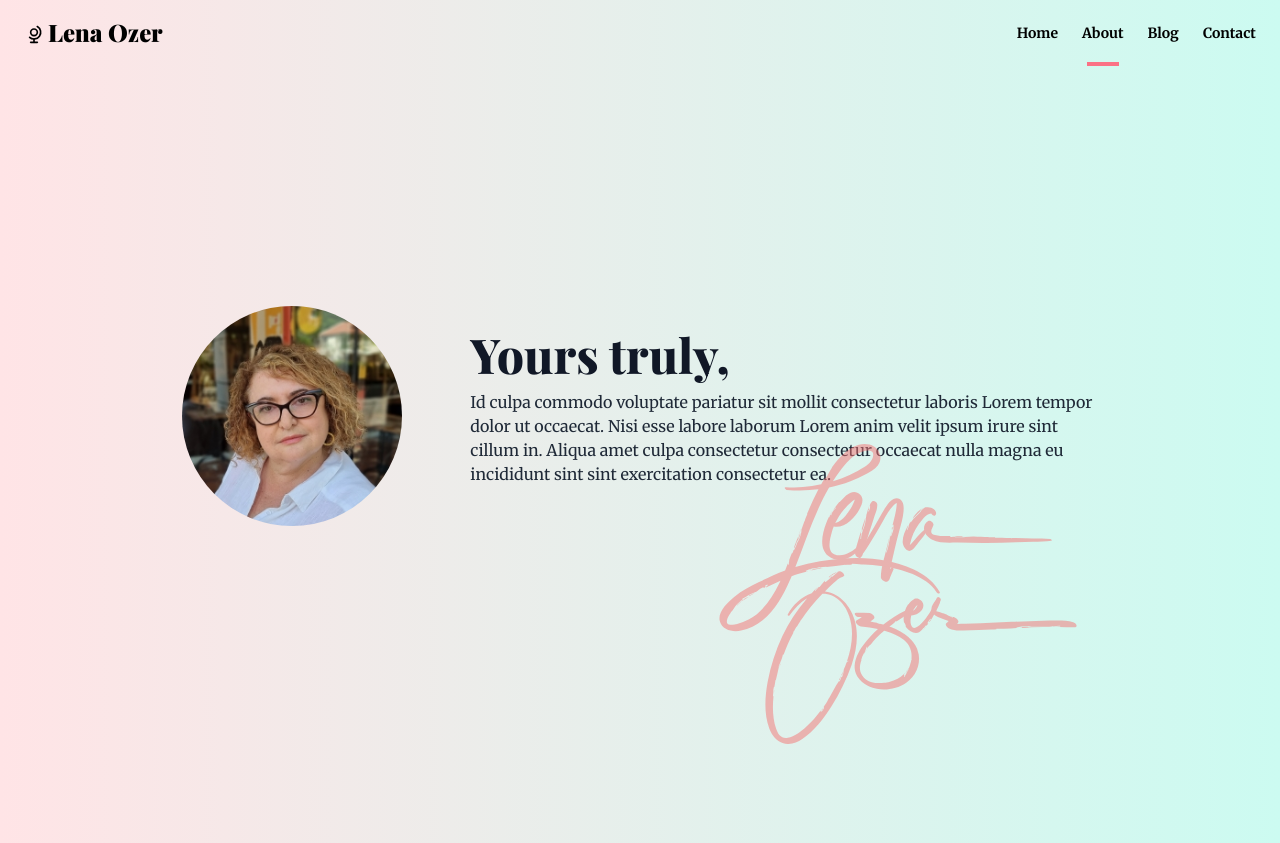
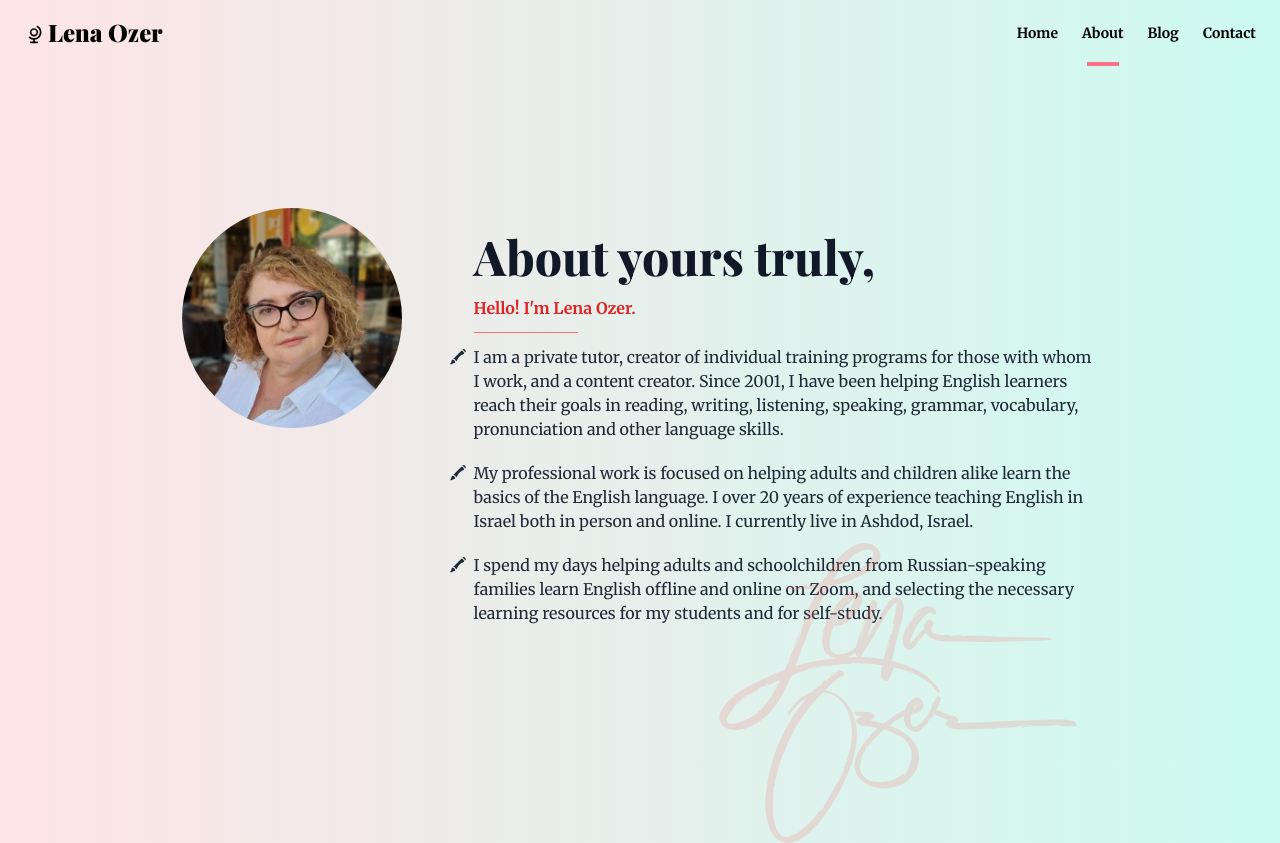
Before and after one commit to Darkryhr/lena-ozer, a Next.js app: page /about in a window 1280 px wide. Shown: the top 843 px of the page. Built offline with nearby package versions, Linux system fonts and the light colour scheme.

Commit message:
updated about me

```diff
--- a/pages/about.js
+++ b/pages/about.js
@@ -17,20 +17,50 @@ const About = () => {
         <div className='flex flex-col mt-6 md:max-w-2xl text-clip'>
           <SectionWrapper delay={0.1}>
             <h1 className='text-5xl font-extrabold font-serif text-gray-900'>
-              Yours truly,
+              About yours truly,
             </h1>
           </SectionWrapper>
           <SectionWrapper delay={0.2}>
-            <p className='mt-3 font-body text-gray-800'>
-              Id culpa commodo voluptate pariatur sit mollit consectetur laboris
-              Lorem tempor dolor ut occaecat. Nisi esse labore laborum Lorem
-              anim velit ipsum irure sint cillum in. Aliqua amet culpa
-              consectetur consectetur occaecat nulla magna eu incididunt sint
-              sint exercitation consectetur ea.
+            <p className='mt-4 font-semibold text-red-600'>
+              Hello! I&apos;m Lena Ozer.
             </p>
+            <div className='h-[1px] my-3 w-1/6 bg-red-400'></div>
+            <ul className='font-body text-gray-800 space-y-5 '>
+              <li className='relative'>
+                <span className='absolute top-0 -left-6'>🖍</span>I am a private
+                tutor, creator of individual training programs for those with
+                whom I work, and a content creator. Since 2001, I have been
+                helping English learners reach their goals in reading, writing,
+                listening, speaking, grammar, vocabulary, pronunciation and
+                other language skills.
+              </li>
+              <li className='relative'>
+                <span className='absolute top-0 -left-6'>🖍</span>
+                My professional work is focused on helping adults and children
+                alike learn the basics of the English language. I over 20 years
+                of experience teaching English in Israel both in person and
+                online. I currently live in Ashdod, Israel.
+              </li>
+              <li className='relative'>
+                <span className='absolute top-0 -left-6'>🖍</span>I spend my days
+                helping adults and schoolchildren from Russian-speaking families
+                learn English offline and online on Zoom, and selecting the
+                necessary learning resources for my students and for self-study.
+              </li>
+              {/* <li className='relative'>
+                <span className='absolute top-0 -left-6'>🖍</span>
+                Read more about my teaching experience here 🔗.
+              </li>
+              <li className='relative'>
+                <span className='absolute top-0 -left-6'>🖍</span>
+                Open my bookshelf ⇩ with all my favorite textbooks for learning
+                and teaching English here
+              </li> */}
+            </ul>
+            {/* Lena Ozer - English tutor */}
           </SectionWrapper>
         </div>
-        <div className='absolute opacity-50 right-0 -bottom-56'>
+        <div className='absolute opacity-20 right-0 -bottom-56'>
           <Image
             src='/signature2.svg'
             width={400}
```
